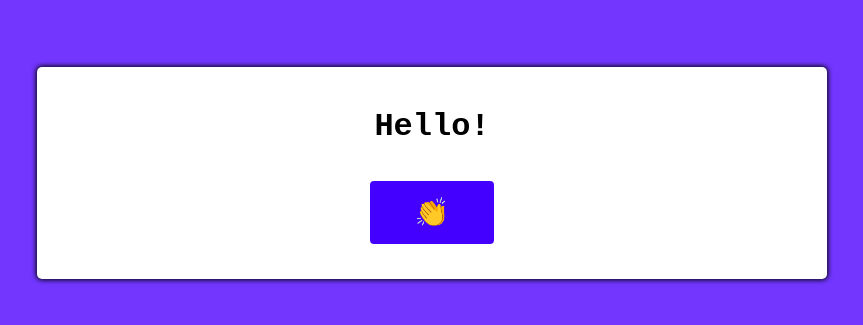
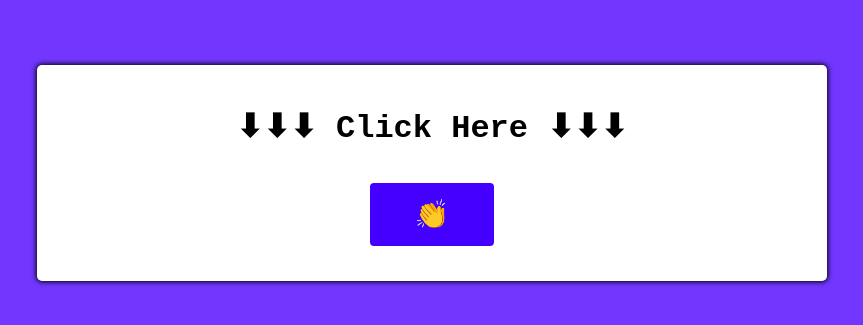
Before and after one commit to MaisonBertrand/MB.github.io, a plain HTML site: page index.html in a window 1280 px wide. Shown: the part 227-552 px from the top of the page, without its empty margins (208-1071 px from the left). Drawn offline with Linux system fonts and the light colour scheme; a web font is replaced by a local one.

Commit message:
Update index.html

```diff
--- a/index.html
+++ b/index.html
@@ -12,7 +12,7 @@
 
 <body>
   <div class="container">
-    <h1>Hello!</h1>
+    <h1>⬇⬇⬇ Click Here ⬇⬇⬇</h1>
     <form action="https://docs.google.com/document/d/1_SH7rL_pIL1dpi_YyCc-Ul1Z5ANPP9eh/edit?usp=sharing&ouid=100965865491099141132&rtpof=true&sd=true">
       <input type="submit" id="clap-button" class="button" value="👏" href="https://docs.google.com/document/d/1_SH7rL_pIL1dpi_YyCc-Ul1Z5ANPP9eh/edit?usp=sharing&ouid=100965865491099141132&rtpof=true&sd=true" />
   </div>
```
